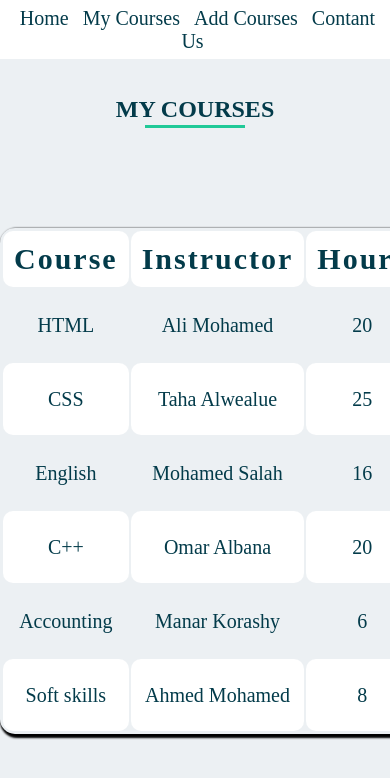
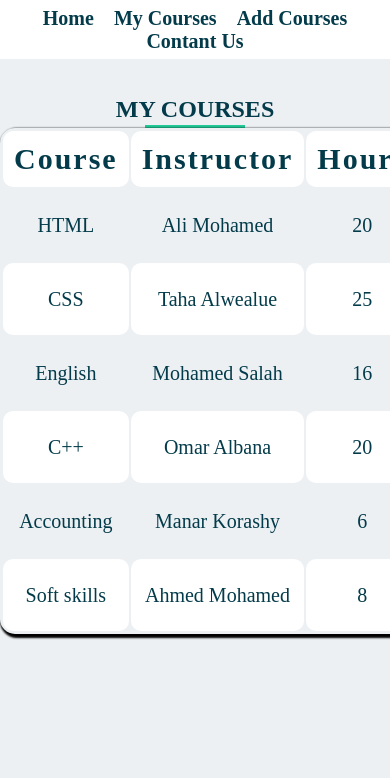
Before and after one commit to malakkorashy23-source/malakkorashy19.github.io, a plain HTML site: page mycourses.html in a window 390 px wide. Shown: the top 778 px of the page. Drawn offline with Linux system fonts and the light colour scheme.

Commit message:
Update style.css

```diff
--- a/style.css
+++ b/style.css
@@ -300,7 +300,8 @@
         padding: 7px;
     }
     a{
-        font-weight: 400;
+        font-weight: 600;
+        padding:3px;
     }
     ul li{
         padding: 2px;
@@ -327,6 +328,10 @@
         top:700px;
         left:60px;
     }
+    table{
+        weight:70%;
+        margin:auto;
+    }
 
 
 }
```
